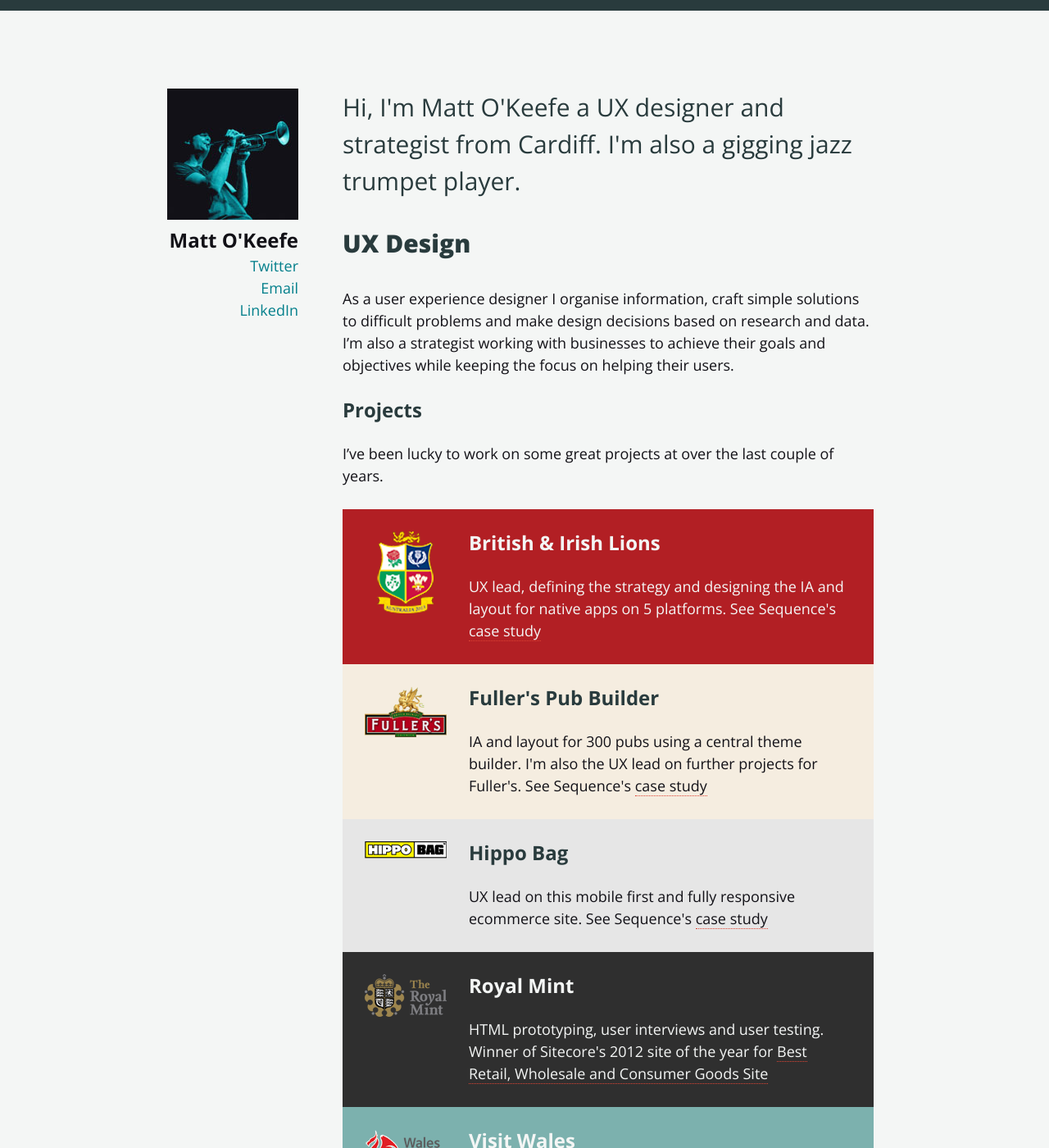
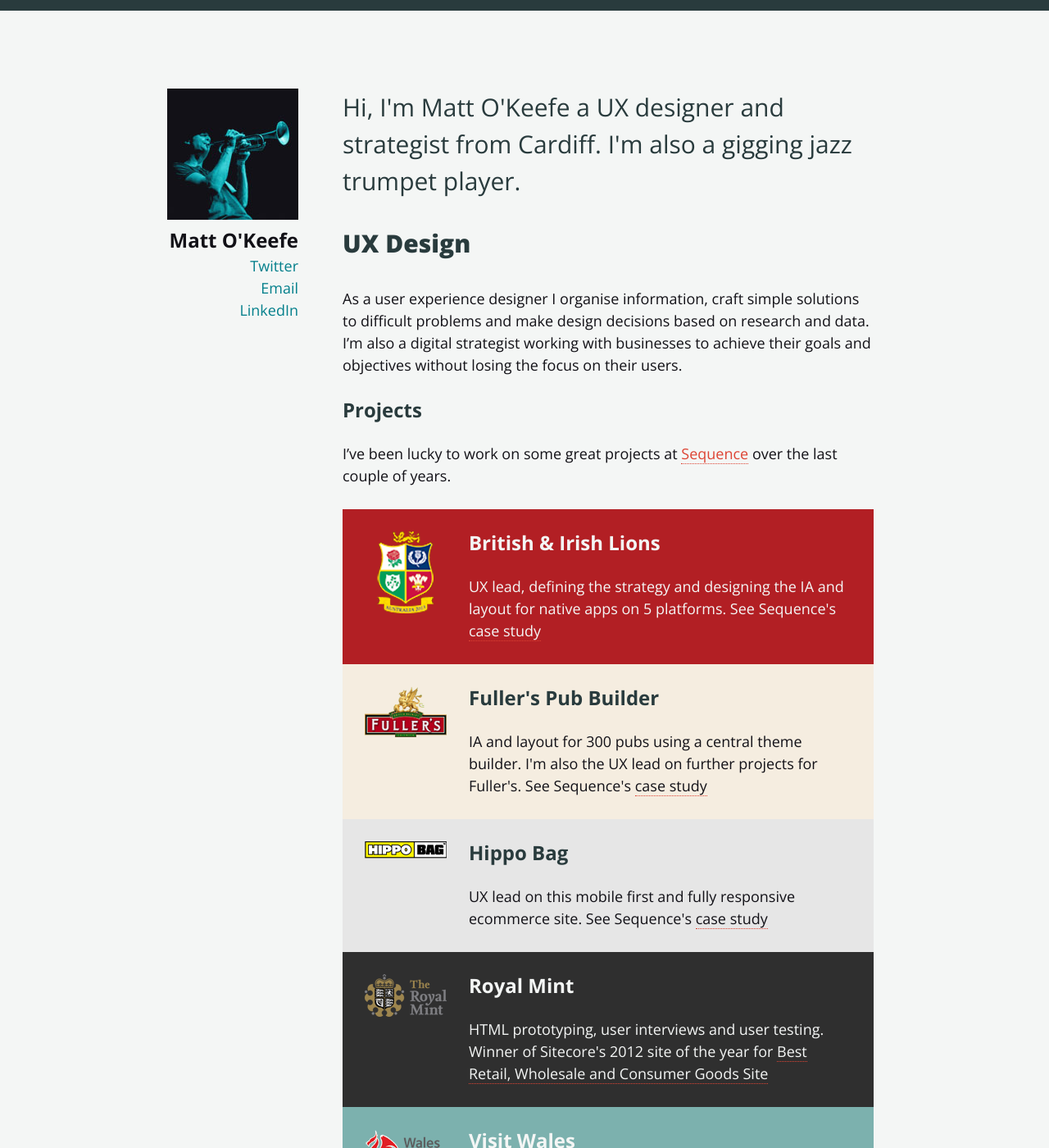
Before and after one commit to mnokeefe/mnokeefe.github.io, a Jekyll site: the page built from index.md, in a window 1280 px wide and 1400 px high. Shown: the whole window at 82% size. Built offline with Jekyll 4.4.1, drawn with Linux system fonts in a browser that asks for light colours; Markdown is read by kramdown in place of the engine named in the settings; some of the changed text lies outside the part shown.

Commit message:
Minor updates

```diff
--- a/index.md
+++ b/index.md
@@ -8,11 +8,11 @@
 
 <h2 id="ux">UX Design</h2>
 
-As a user experience designer I organise information, craft simple solutions to difficult problems and make design decisions based on research and data. I'm also a strategist working with businesses to achieve their goals and objectives while keeping the focus on helping their users.
+As a user experience designer I organise information, craft simple solutions to difficult problems and make design decisions based on research and data. I'm also a digital strategist working with businesses to achieve their goals and objectives without losing the focus on their users.
 
 ### Projects
 
-I've been lucky to work on some great projects at over the last couple of years.
+I've been lucky to work on some great projects at [Sequence](http://www.sequence.co.uk/) over the last couple of years.
 
 <section class="projects">
   <div class="media  media--project  media--project--lions">
```
Also changed, not shown: other parts of index.md (+0 -4 lines), cv.md (+1 -2 lines), 1 other file.
